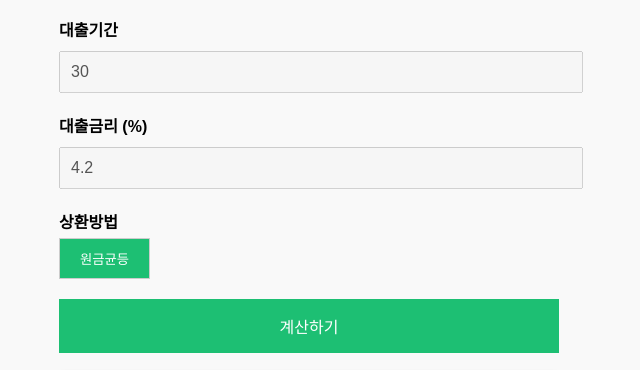
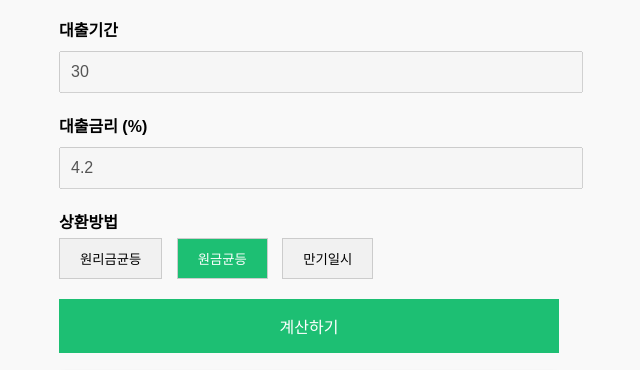
Before and after one commit to hyunsik6646/hyunsik6646.github.io, a plain HTML site: page index.html in a window 1280 px wide. Shown: the part 174-544 px from the top of the page, without its empty margins (331-971 px from the left). Drawn offline with Linux system fonts and the light colour scheme.

Commit message:
Update index.html

```diff
--- a/index.html
+++ b/index.html
@@ -50,9 +50,9 @@
   <div class="section">
     <label>상환방법</label>
     <div class="method-select">
-      <!-- <button onclick="selectMethod(this, '원리금균등')">원리금균등</button> -->
+      <button onclick="selectMethod(this, '원리금균등')">원리금균등</button>
       <button class="active" onclick="selectMethod(this, '원금균등')">원금균등</button>
-      <!-- <button onclick="selectMethod(this, '만기일시')">만기일시</button> -->
+      <button onclick="selectMethod(this, '만기일시')">만기일시</button>
     </div>
   </div>
 
```
